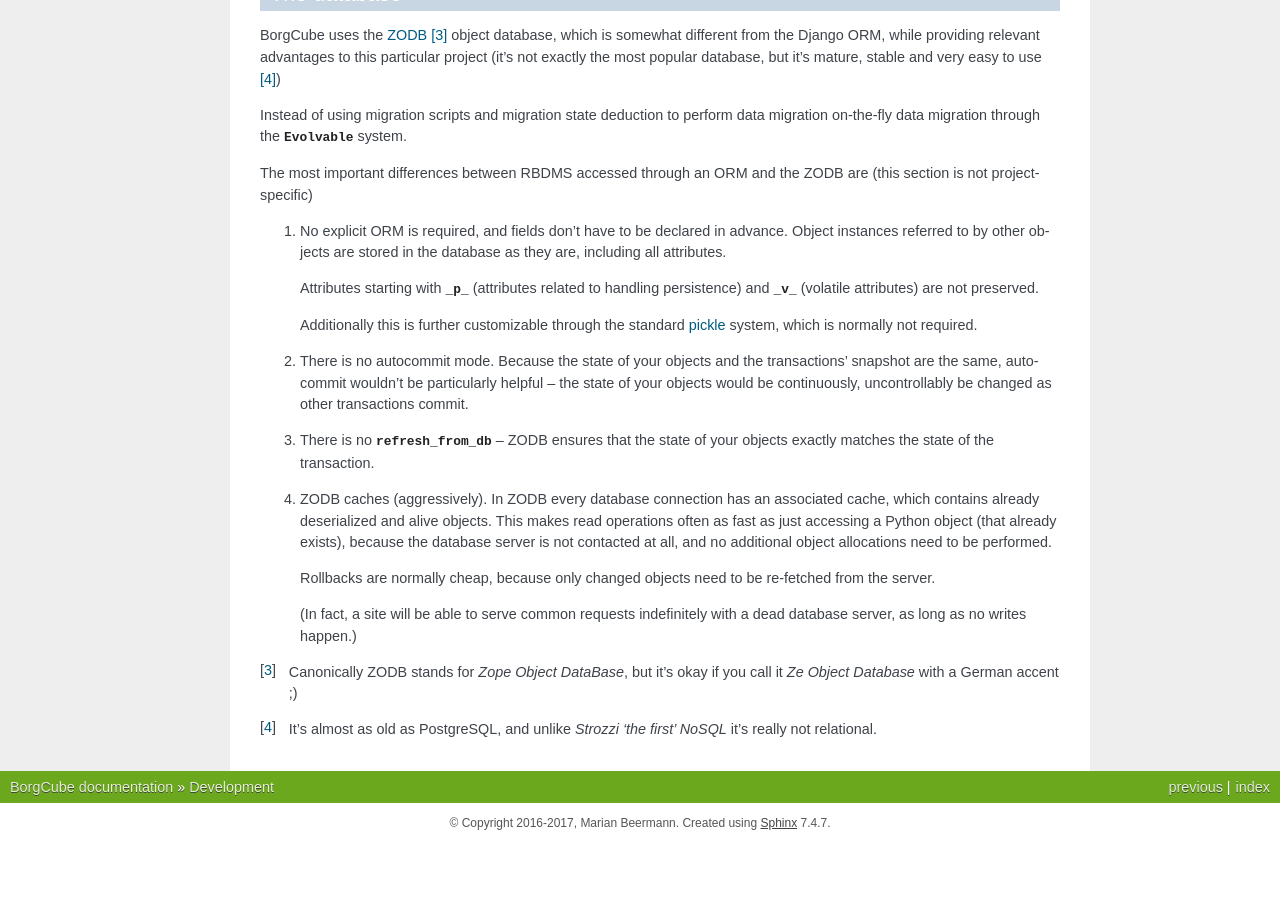
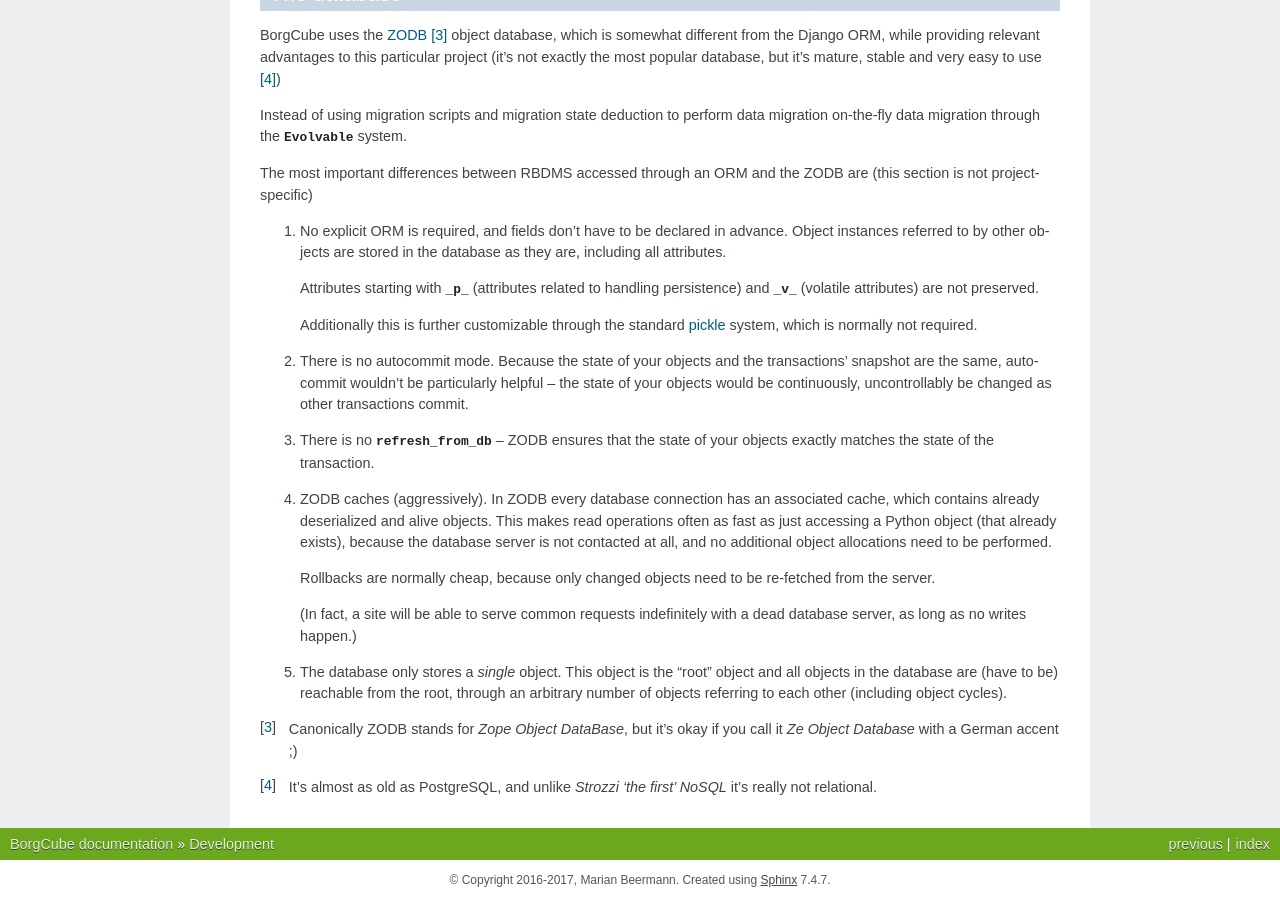
Before and after one commit to enkore/borgcube, a Sphinx documentation site: the page built from docs/development.rst, in a window 1280 px wide and 900 px high, scrolled down 2207 px. Built offline with Sphinx 7.4.7, drawn with Linux system fonts in a browser that asks for light colours; pages that are not in the unit, such as notebooks, are missing from menus; the version number could not be read and is left out; before the commit the page ends 3050 px from its top, so only the background shows below that.

Commit message:
docs: zodb point 5: single object store

```diff
--- a/docs/development.rst
+++ b/docs/development.rst
@@ -157,6 +157,10 @@
     (In fact, a site will be able to serve common requests indefinitely with a dead database server,
     as long as no writes happen.)
 
+5. The database only stores a *single* object. This object is the "root" object and all objects
+   in the database are (have to be) reachable from the root, through an arbitrary number of objects
+   referring to each other (including object cycles).
+
 .. _ZODB: http://www.zodb.org/en/latest/
 .. _pickle: https://docs.python.org/3/library/pickle.html#pickling-class-instances
 
```
